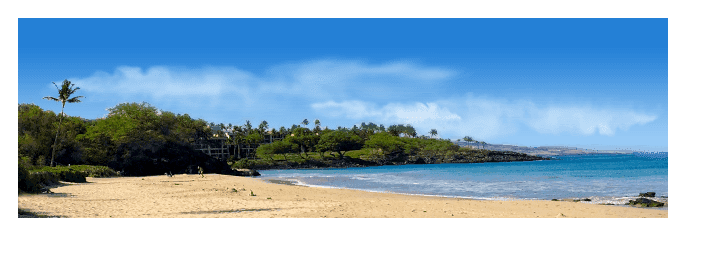
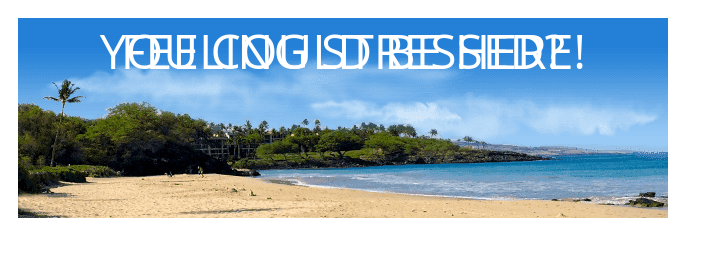
Before and after one commit to sivonne/mejo583_gsap_hw, a plain HTML site: page index.html in a window 1280 px wide. Shown: the whole page, without its empty margins (0-713 px from the left). Drawn offline with Linux system fonts and the light colour scheme.

Commit message:
🐫🐇 Checkpoint ./banner_ad.html:3109007/212 ./index.html:3109007/311

```diff
--- a/banner_ad.html
+++ b/index.html
@@ -33,15 +33,25 @@
         bottom: 0px;
         left: 0px;
       }
+      #myAd #myAd_txt1,
+      #myAd #myAd_txt2 {
+        position: absolute;
+        width:inherit;
+        text-align:center; color: #ffffff; font-size: 3.0em;
+        top:0px; left:0px;
+        text-transform: uppercase;
+        text-shadow: 0px 3px 3px rgba(0,0,102,0,
+      }
 		</style>
 	</head>
 	<body>
   <a id="myAdLink" href="http://lynda.com">
     <div id="myAd">
-      <div class="myAd_Img" id="myAd_clouds">
-      </div>
-      <div class="myAd_Img" id="myAd_photo">
-      </div>
+      <div class="myAd_Img" id="myAd_clouds"></div>
+      <div class="myAd_Img" id="myAd_photo"></div>
+      <div id="myAd_txt1">Feeling stressed?</div>
+      <div id="myAd_txt2">You could be here!</div>
+
     </div>
 
     </a>
```
